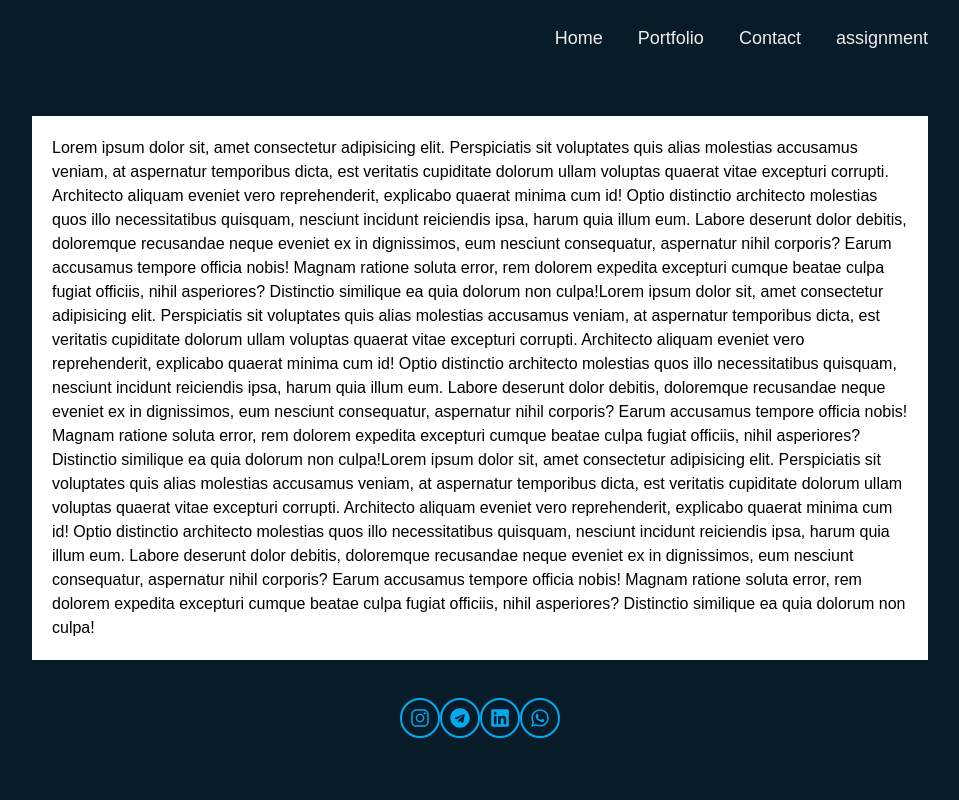
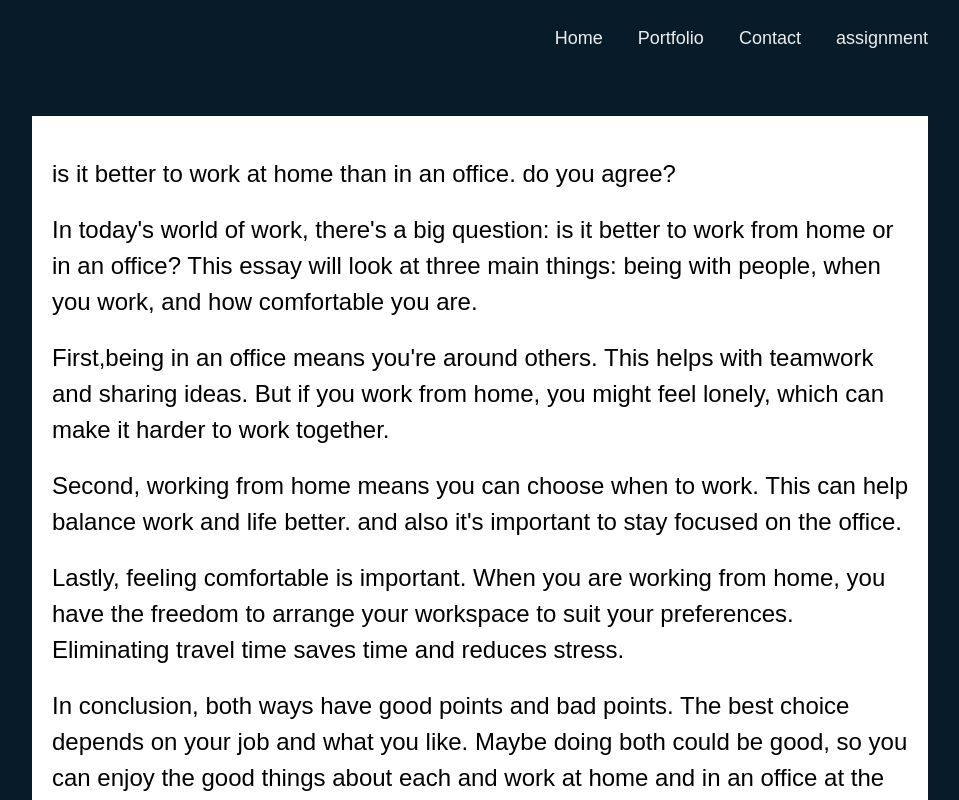
Before and after one commit to Amirmmolazemi/Me, a React (Vite) app: page /Me/assignment in a window 1280 px wide. Shown: the top 800 px of the page, without its empty margins (160-1119 px from the left). Built offline with nearby package versions, Linux system fonts and the light colour scheme.

Commit message:
add the writing

```diff
--- a/src/pages/Assignment.jsx
+++ b/src/pages/Assignment.jsx
@@ -3,40 +3,35 @@ import styles from "./styles/Assignment.module.css";
 function Assignment() {
   return (
     <div className={styles.container}>
-      Lorem ipsum dolor sit, amet consectetur adipisicing elit. Perspiciatis sit
-      voluptates quis alias molestias accusamus veniam, at aspernatur temporibus
-      dicta, est veritatis cupiditate dolorum ullam voluptas quaerat vitae
-      excepturi corrupti. Architecto aliquam eveniet vero reprehenderit,
-      explicabo quaerat minima cum id! Optio distinctio architecto molestias
-      quos illo necessitatibus quisquam, nesciunt incidunt reiciendis ipsa,
-      harum quia illum eum. Labore deserunt dolor debitis, doloremque recusandae
-      neque eveniet ex in dignissimos, eum nesciunt consequatur, aspernatur
-      nihil corporis? Earum accusamus tempore officia nobis! Magnam ratione
-      soluta error, rem dolorem expedita excepturi cumque beatae culpa fugiat
-      officiis, nihil asperiores? Distinctio similique ea quia dolorum non
-      culpa!Lorem ipsum dolor sit, amet consectetur adipisicing elit. Perspiciatis sit
-      voluptates quis alias molestias accusamus veniam, at aspernatur temporibus
-      dicta, est veritatis cupiditate dolorum ullam voluptas quaerat vitae
-      excepturi corrupti. Architecto aliquam eveniet vero reprehenderit,
-      explicabo quaerat minima cum id! Optio distinctio architecto molestias
-      quos illo necessitatibus quisquam, nesciunt incidunt reiciendis ipsa,
-      harum quia illum eum. Labore deserunt dolor debitis, doloremque recusandae
-      neque eveniet ex in dignissimos, eum nesciunt consequatur, aspernatur
-      nihil corporis? Earum accusamus tempore officia nobis! Magnam ratione
-      soluta error, rem dolorem expedita excepturi cumque beatae culpa fugiat
-      officiis, nihil asperiores? Distinctio similique ea quia dolorum non
-      culpa!Lorem ipsum dolor sit, amet consectetur adipisicing elit. Perspiciatis sit
-      voluptates quis alias molestias accusamus veniam, at aspernatur temporibus
-      dicta, est veritatis cupiditate dolorum ullam voluptas quaerat vitae
-      excepturi corrupti. Architecto aliquam eveniet vero reprehenderit,
-      explicabo quaerat minima cum id! Optio distinctio architecto molestias
-      quos illo necessitatibus quisquam, nesciunt incidunt reiciendis ipsa,
-      harum quia illum eum. Labore deserunt dolor debitis, doloremque recusandae
-      neque eveniet ex in dignissimos, eum nesciunt consequatur, aspernatur
-      nihil corporis? Earum accusamus tempore officia nobis! Magnam ratione
-      soluta error, rem dolorem expedita excepturi cumque beatae culpa fugiat
-      officiis, nihil asperiores? Distinctio similique ea quia dolorum non
-      culpa!
+      <p className={styles.title}>
+        is it better to work at home than in an office. do you agree?
+      </p>
+      <p>
+        In today's world of work, there's a big question: is it better to work
+        from home or in an office? This essay will look at three main things:
+        being with people, when you work, and how comfortable you are.
+      </p>
+      <p>
+        First,being in an office means you're around others. This helps with
+        teamwork and sharing ideas. But if you work from home, you might feel
+        lonely, which can make it harder to work together.
+      </p>
+      <p>
+        Second, working from home means you can choose when to work. This can
+        help balance work and life better. and also it's important to stay
+        focused on the office.
+      </p>
+      <p>
+        Lastly, feeling comfortable is important. When you are working from
+        home, you have the freedom to arrange your workspace to suit your
+        preferences. Eliminating travel time saves time and reduces stress.
+      </p>
+      <p>
+        In conclusion, both ways have good points and bad points. The best
+        choice depends on your job and what you like. Maybe doing both could be
+        good, so you can enjoy the good things about each and work at home and
+        in an office at the same time.
+      </p>
     </div>
   );
 }
```
